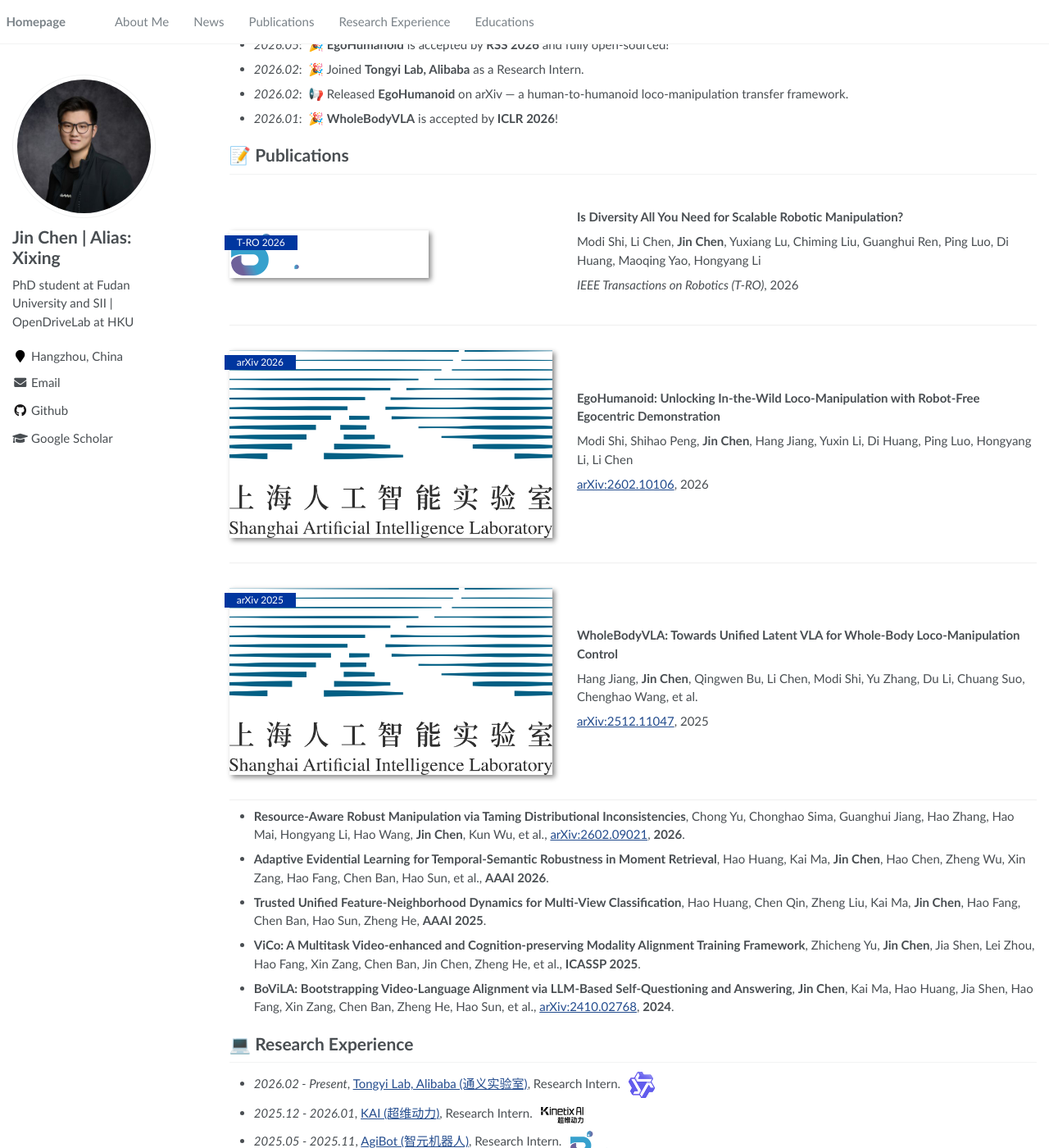
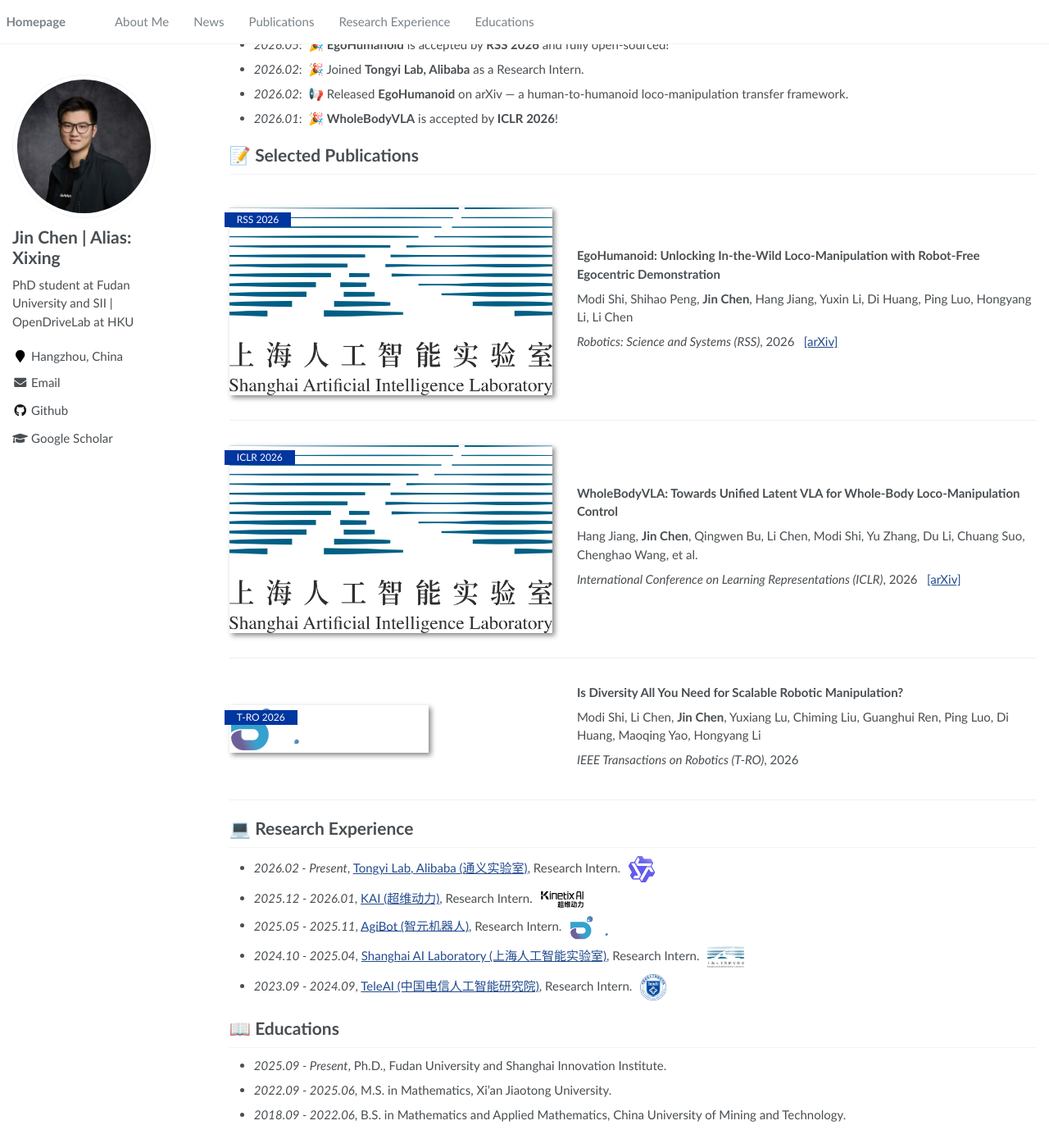
Before and after one commit to JinChen0056/jinchen0056.github.io, a Jekyll site: the page built from _pages/about.md, in a window 1280 px wide and 1400 px high, scrolled down 199 px. Shown: the whole window at 82% size. Built offline with Jekyll 4.4.1, drawn with Linux system fonts in a browser that asks for light colours.

Commit message:
Publications: 'Selected Publications' title; keep only 3 papers (EgoHumanoid RSS 2026, WholeBodyVLA ICLR 2026, Diversity T-RO 2026); update venue badges from arXiv to accepted venues

```diff
--- a/_pages/about.md
+++ b/_pages/about.md
@@ -29,7 +29,33 @@
 - *2026.01*: &nbsp;🎉 **WholeBodyVLA** is accepted by **ICLR 2026**!
 
 
-# 📝 Publications
+# 📝 Selected Publications
+
+<div class='paper-box'>
+<div class='paper-box-image'><div><div class="badge">RSS 2026</div><img src='images/logos/shlab.png' alt="sym" width="100%"></div></div>
+<div class='paper-box-text' markdown="1">
+
+**EgoHumanoid: Unlocking In-the-Wild Loco-Manipulation with Robot-Free Egocentric Demonstration**
+
+Modi Shi, Shihao Peng, **Jin Chen**, Hang Jiang, Yuxin Li, Di Huang, Ping Luo, Hongyang Li, Li Chen
+
+*Robotics: Science and Systems (RSS)*, 2026 &nbsp; [[arXiv]](https://arxiv.org/abs/2602.10106)
+
+</div>
+</div>
+
+<div class='paper-box'>
+<div class='paper-box-image'><div><div class="badge">ICLR 2026</div><img src='images/logos/shlab.png' alt="sym" width="100%"></div></div>
+<div class='paper-box-text' markdown="1">
+
+**WholeBodyVLA: Towards Unified Latent VLA for Whole-Body Loco-Manipulation Control**
+
+Hang Jiang, **Jin Chen**, Qingwen Bu, Li Chen, Modi Shi, Yu Zhang, Du Li, Chuang Suo, Chenghao Wang, et al.
+
+*International Conference on Learning Representations (ICLR)*, 2026 &nbsp; [[arXiv]](https://arxiv.org/abs/2512.11047)
+
+</div>
+</div>
 
 <div class='paper-box'>
 <div class='paper-box-image'><div><div class="badge">T-RO 2026</div><img src='images/logos/agibot.png' alt="sym" width="100%"></div></div>
@@ -44,42 +70,6 @@
 </div>
 </div>
 
-<div class='paper-box'>
-<div class='paper-box-image'><div><div class="badge">arXiv 2026</div><img src='images/logos/shlab.png' alt="sym" width="100%"></div></div>
-<div class='paper-box-text' markdown="1">
-
-**EgoHumanoid: Unlocking In-the-Wild Loco-Manipulation with Robot-Free Egocentric Demonstration**
-
-Modi Shi, Shihao Peng, **Jin Chen**, Hang Jiang, Yuxin Li, Di Huang, Ping Luo, Hongyang Li, Li Chen
-
-[arXiv:2602.10106](https://arxiv.org/abs/2602.10106), 2026
-
-</div>
-</div>
-
-<div class='paper-box'>
-<div class='paper-box-image'><div><div class="badge">arXiv 2025</div><img src='images/logos/shlab.png' alt="sym" width="100%"></div></div>
-<div class='paper-box-text' markdown="1">
-
-**WholeBodyVLA: Towards Unified Latent VLA for Whole-Body Loco-Manipulation Control**
-
-Hang Jiang, **Jin Chen**, Qingwen Bu, Li Chen, Modi Shi, Yu Zhang, Du Li, Chuang Suo, Chenghao Wang, et al.
-
-[arXiv:2512.11047](https://arxiv.org/abs/2512.11047), 2025
-
-</div>
-</div>
-
-- **Resource-Aware Robust Manipulation via Taming Distributional Inconsistencies**, Chong Yu, Chonghao Sima, Guanghui Jiang, Hao Zhang, Hao Mai, Hongyang Li, Hao Wang, **Jin Chen**, Kun Wu, et al., [arXiv:2602.09021](https://arxiv.org/abs/2602.09021), **2026**.
-
-- **Adaptive Evidential Learning for Temporal-Semantic Robustness in Moment Retrieval**, Hao Huang, Kai Ma, **Jin Chen**, Hao Chen, Zheng Wu, Xin Zang, Hao Fang, Chen Ban, Hao Sun, et al., **AAAI 2026**.
-
-- **Trusted Unified Feature-Neighborhood Dynamics for Multi-View Classification**, Hao Huang, Chen Qin, Zheng Liu, Kai Ma, **Jin Chen**, Hao Fang, Chen Ban, Hao Sun, Zheng He, **AAAI 2025**.
-
-- **ViCo: A Multitask Video-enhanced and Cognition-preserving Modality Alignment Training Framework**, Zhicheng Yu, **Jin Chen**, Jia Shen, Lei Zhou, Hao Fang, Xin Zang, Chen Ban, Jin Chen, Zheng He, et al., **ICASSP 2025**.
-
-- **BoViLA: Bootstrapping Video-Language Alignment via LLM-Based Self-Questioning and Answering**, **Jin Chen**, Kai Ma, Hao Huang, Jia Shen, Hao Fang, Xin Zang, Chen Ban, Zheng He, Hao Sun, et al., [arXiv:2410.02768](https://arxiv.org/abs/2410.02768), **2024**.
-
 
 # 💻 Research Experience
 - *2026.02 - Present*, [Tongyi Lab, Alibaba (通义实验室)](https://tongyi.aliyun.com/), Research Intern. <img src='images/logos/tongyi.svg' style='height:32px;vertical-align:middle;margin-left:6px'>
```
